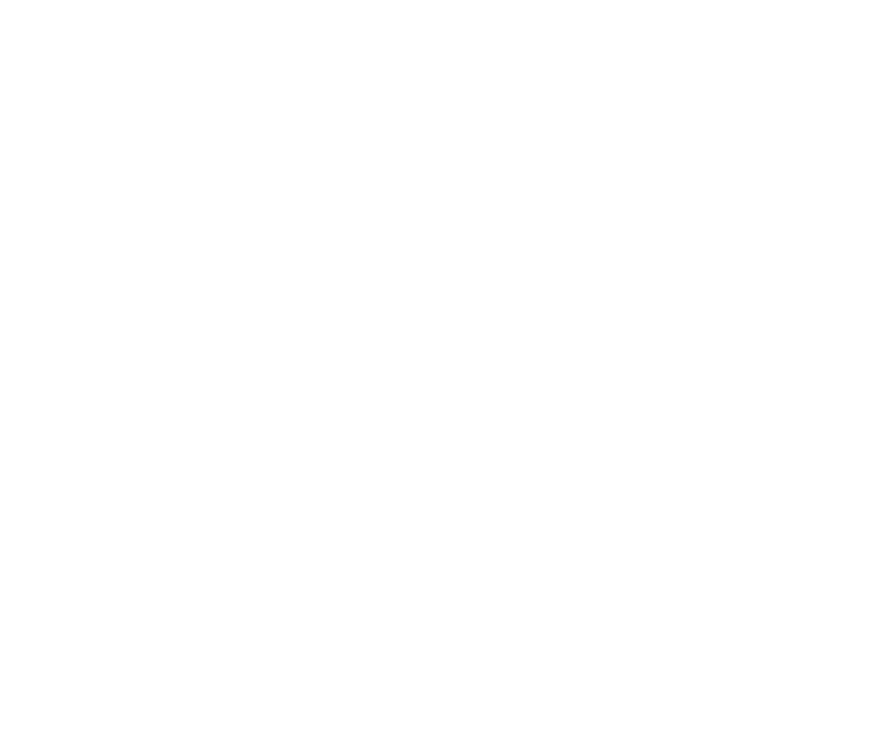
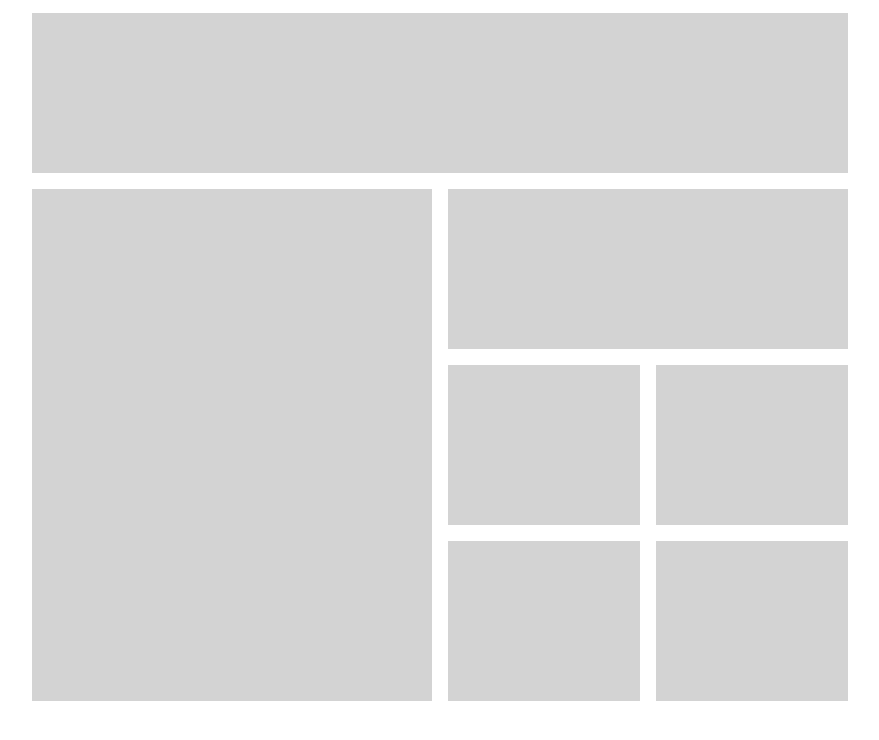
Before and after one commit to Edwige08/exo_indiv_s17_responsive_grid, a plain HTML site: page index.html in a window 1280 px wide. Shown: the whole page, without its empty margins (205-1084 px from the left). Drawn offline with Linux system fonts and the light colour scheme.

Commit message:
add: grid

```diff
--- a/index.html
+++ b/index.html
@@ -7,6 +7,14 @@
     <link rel="stylesheet" href="style.css">
 </head>
 <body>
-
+    <main>
+        <div class="div1"> </div>
+        <div class="div2"> </div>
+        <div class="div3"> </div>
+        <div class="div4"> </div>
+        <div class="div5"> </div>
+        <div class="div6"> </div>
+        <div class="div7"> </div>
+    </main>
 </body>
 </html>
--- a/style.css
+++ b/style.css
@@ -0,0 +1,39 @@
+main {
+    display: grid;
+    grid-template-columns: 15vw 15vw 15vw 15vw;
+    grid-template-rows: 20vh 20vh 20vh 20vh;
+    gap: 1rem;
+    justify-content: center;
+    margin: 0 auto;
+}
+div {
+    background-color: lightgrey;
+    width: 100%;
+    height: 100%;
+    margin: 5px;
+}
+.div1 {
+    grid-area: 1 / 1 / 1 / 5;
+}
+.div2 {
+    grid-area: 2 / 1 / 5 / 3;
+}
+.div3 {
+    grid-area: 2 / 3 / 2 / 5;
+}
+.div4 {
+    grid-row: 3;
+    grid-column: 3;
+}
+.div5 {
+    grid-row: 3;
+    grid-column: 4;
+}
+.div6 {
+    grid-row: 4;
+    grid-column: 3;
+}
+.div7 {
+    grid-row: 4;
+    grid-column: 4;
+}
```
